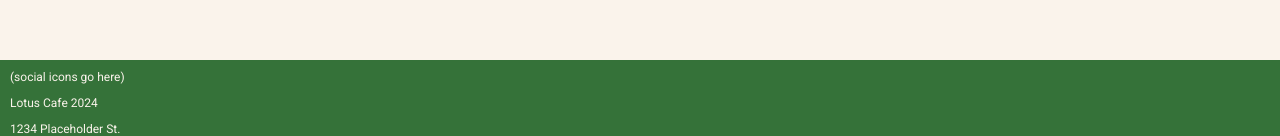
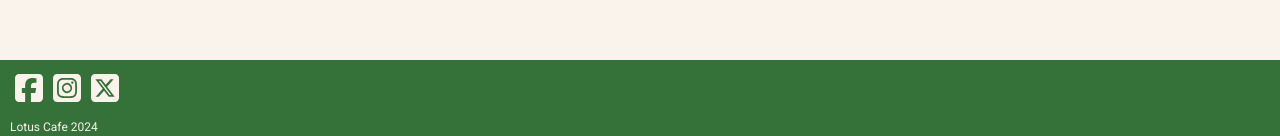
Before and after one commit to rivenf/lotusCafe, a React (Create React App) app in the folder lotuscafe/: page / in a window 1280 px wide. Shown: the part 3538-3674 px from the top of the page. Built offline with nearby package versions, Linux system fonts and the light colour scheme; a web font is replaced by a local one.

Commit message:
Add social media icons

```diff
--- a/lotuscafe/package.json
+++ b/lotuscafe/package.json
@@ -3,6 +3,10 @@
   "version": "0.1.0",
   "private": true,
   "dependencies": {
+    "@fortawesome/fontawesome-svg-core": "^6.6.0",
+    "@fortawesome/free-brands-svg-icons": "^6.6.0",
+    "@fortawesome/free-regular-svg-icons": "^6.6.0",
+    "@fortawesome/react-fontawesome": "^0.2.2",
     "@testing-library/jest-dom": "^5.17.0",
     "@testing-library/react": "^13.4.0",
     "@testing-library/user-event": "^13.5.0",
--- a/lotuscafe/src/App.css
+++ b/lotuscafe/src/App.css
@@ -120,3 +120,10 @@
   font-size: 0.75em;
   padding: 10px;
 }
+
+.socials a {
+  font-size: 2rem;
+  color: var(--background);
+  text-decoration: none;
+  margin: 5px;
+}
--- a/lotuscafe/src/Footer.js
+++ b/lotuscafe/src/Footer.js
@@ -1,7 +1,22 @@
+import { FontAwesomeIcon } from "@fortawesome/react-fontawesome";
+import { faSquareFacebook } from "@fortawesome/free-brands-svg-icons";
+import { faInstagramSquare } from "@fortawesome/free-brands-svg-icons";
+import { faSquareXTwitter } from "@fortawesome/free-brands-svg-icons";
+
 export default function Footer() {
   return (
     <footer>
-      <div className="socials">(social icons go here)</div>
+      <div className="socials">
+        <a href="https://www.facebook.com" target="_blank">
+          <FontAwesomeIcon icon={faSquareFacebook} />
+        </a>
+        <a href="https://www.instagram.com" target="_blank">
+          <FontAwesomeIcon icon={faInstagramSquare} />
+        </a>
+        <a href="https://www.x.com" target="_blank">
+          <FontAwesomeIcon icon={faSquareXTwitter} />
+        </a>
+      </div>
       <p>Lotus Cafe 2024</p>
       <p>
         1234 Placeholder St.
```
Also changed, not shown: 1 other file (tests, documents, lock files or other folders).
